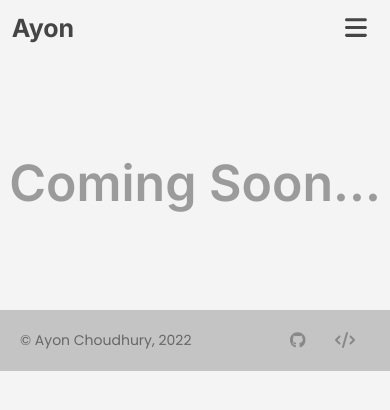
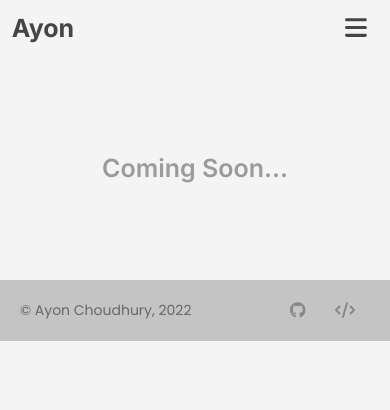
Before and after one commit to AyonC123/portfolio, a React (Create React App) app: page /contact in a window 390 px wide. Shown: the top 410 px of the page. Built offline with nearby package versions, Linux system fonts and the light colour scheme.

Commit message:
fix: display glitch

```diff
--- a/src/App.css
+++ b/src/App.css
@@ -297,7 +297,7 @@ a {
 .temp-heading {
   font-family: 'Inter';
   font-weight: 600;
-  font-size: 103px;
+  font-size: 100px;
   color: var(--quadratric-color);
   display: flex;
   justify-content: center;
@@ -361,6 +361,10 @@ a {
   .temp-heading {
     font-size: 50px;
   }
+
+  .notfound {
+    font-size: 50px;
+  }
 }
 
 @media (max-width: 650px) {
@@ -408,6 +412,14 @@ a {
     font-size: 12.5px;
   }
 
+  .temp-heading {
+    font-size: 25px;
+  }
+
+  .notfound {
+    font-size: 25px;
+  }
+
   .mobile-nav {
     display: flex;
   }
--- a/src/components/ProjectCard.js
+++ b/src/components/ProjectCard.js
@@ -13,7 +13,7 @@ function ProjectCard(props) {
     <>
     {
       projects.map((data) => (
-        <div className='card'>
+        <div className='s-card card'>
           <img className='img' src={`/${num(1, 10)}.jpeg`} alt='banner' width='200' height='100'></img>
           <div className='name'>{data.name}</div>
           <a className='openlink' href={data.link} target="blank">Open <FontAwesomeIcon icon={open}/></a>
--- a/src/components/SkillCard.js
+++ b/src/components/SkillCard.js
@@ -7,7 +7,7 @@ function SkillCard(props) {
     <>
       {
         skills.map((data) => (
-          <div className='card'>
+          <div className='s-card card'>
             <div className='name'>{data.name}</div>
             <img width='100' src={data.img} alt='logo'></img>
           </div>
```
